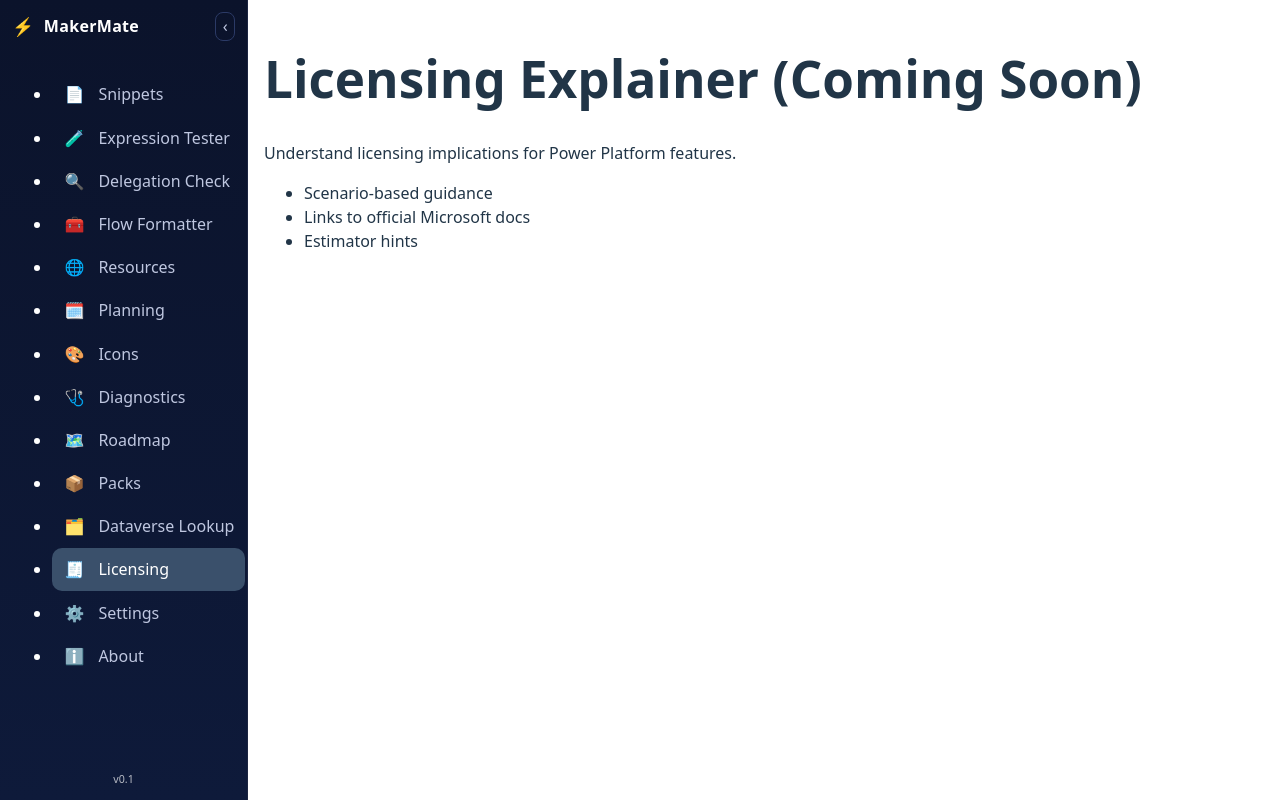
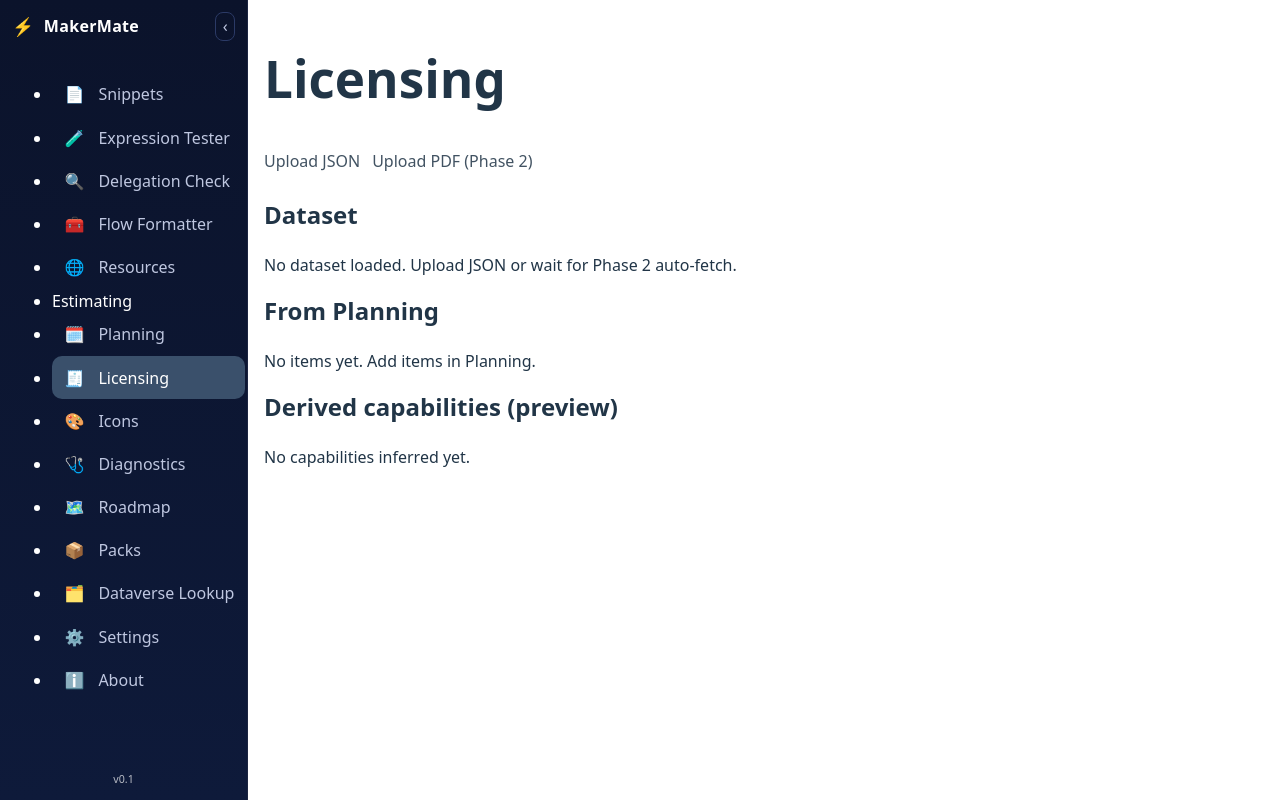
Before and after one commit to eek2020/PowerPlatformCompanion, a React (Vite) app in the folder web/: page /licensing in a window 1280 px wide. Built offline with nearby package versions, Linux system fonts and the light colour scheme.

Commit message:
Estimating Phase 1: shared store, Planning sync, Licensing scaffold (manual upload), Nav group.

```diff
--- a/web/src/components/NavBar.tsx
+++ b/web/src/components/NavBar.tsx
@@ -60,10 +60,17 @@ export default function NavBar() {
               <span className="nav__label">Resources</span>
             </NavLink>
           </li>
+          <li className="nav__section" aria-label="Estimating">Estimating</li>
           <li>
             <NavLink to="/planning" className={({ isActive }) => isActive ? 'nav__item active' : 'nav__item'}>
               <span className="nav__icon">🗓️</span>
               <span className="nav__label">Planning</span>
+            </NavLink>
+          </li>
+          <li>
+            <NavLink to="/licensing" className={({ isActive }) => isActive ? 'nav__item active' : 'nav__item'}>
+              <span className="nav__icon">🧾</span>
+              <span className="nav__label">Licensing</span>
             </NavLink>
           </li>
           <li>
@@ -97,12 +104,6 @@ export default function NavBar() {
             </NavLink>
           </li>
           <li>
-            <NavLink to="/licensing" className={({ isActive }) => isActive ? 'nav__item active' : 'nav__item'}>
-              <span className="nav__icon">🧾</span>
-              <span className="nav__label">Licensing</span>
-            </NavLink>
-          </li>
-          <li>
             <NavLink to="/settings" className={({ isActive }) => isActive ? 'nav__item active' : 'nav__item'}>
               <span className="nav__icon">⚙️</span>
               <span className="nav__label">Settings</span>
--- a/web/src/pages/LicensingPage.tsx
+++ b/web/src/pages/LicensingPage.tsx
@@ -1,13 +1,147 @@
+import { useEffect, useMemo, useState } from 'react'
+import { estimatingStore, type LicensingDataset } from '../state/estimating'
+
 export default function LicensingPage() {
+  const [snapshot, setSnapshot] = useState(estimatingStore.getState())
+  const [status, setStatus] = useState<string>('')
+
+  useEffect(() => {
+    const unsub = estimatingStore.subscribe(() => setSnapshot(estimatingStore.getState()))
+    return () => unsub()
+  }, [])
+
+  const planningItems = snapshot.planningItems || []
+  const dataset = snapshot.licensing
+
+  const requiredCapabilities = useMemo(() => {
+    // Placeholder derivation for Phase 1: map components to high-level capabilities
+    // Will be replaced by rules in Phase 2 when dataset schema is formalized
+    const caps = new Set<string>()
+    for (const i of planningItems) {
+      if (i.category === 'Power Platform') {
+        if (i.component === 'Power Apps') caps.add('Power Apps app')
+        if (i.component === 'Power Automate') caps.add('Cloud flow')
+        if (i.component === 'Dataverse') caps.add('Dataverse table')
+        if (i.component === 'Power BI') caps.add('Power BI')
+        if (i.component === 'Power Pages') caps.add('Power Pages site')
+      }
+      if (i.category === 'Azure') {
+        if (i.component === 'Functions') caps.add('Azure Functions integration')
+        if (i.component === 'Key Vault') caps.add('Key Vault secret')
+      }
+    }
+    return Array.from(caps)
+  }, [planningItems])
+
+  const onUploadJson = async (file: File) => {
+    try {
+      const text = await file.text()
+      const data = JSON.parse(text)
+      const ds: LicensingDataset = {
+        versionTag: data.versionTag || 'manual',
+        sourceUrl: data.sourceUrl,
+        fetchedAt: new Date().toISOString(),
+        data,
+      }
+      estimatingStore.setLicensing(ds)
+      setStatus(`Loaded dataset from ${file.name}`)
+    } catch (e) {
+      setStatus('Failed to parse JSON file.')
+    }
+  }
+
+  const onUploadPdf = async (_file: File) => {
+    // Phase 2: parse PDFs. For now, show a message.
+    setStatus('PDF parsing will be added in Phase 2. Please upload JSON for now.')
+  }
+
   return (
     <main className="container">
-      <h1>Licensing Explainer (Coming Soon)</h1>
-      <p>Understand licensing implications for Power Platform features.</p>
-      <ul>
-        <li>Scenario-based guidance</li>
-        <li>Links to official Microsoft docs</li>
-        <li>Estimator hints</li>
-      </ul>
+      <h1>Licensing</h1>
+
+      <section style={{ display: 'flex', gap: 12, alignItems: 'center', flexWrap: 'wrap' }}>
+        <label style={{ display: 'inline-block' }}>
+          <input
+            type="file"
+            accept="application/json,.json"
+            style={{ display: 'none' }}
+            onChange={e => {
+              const f = e.target.files?.[0]
+              if (f) onUploadJson(f)
+              e.currentTarget.value = ''
+            }}
+          />
+          <span role="button" aria-label="Upload licensing JSON" className="button-like">Upload JSON</span>
+        </label>
+        <label style={{ display: 'inline-block' }}>
+          <input
+            type="file"
+            accept="application/pdf"
+            style={{ display: 'none' }}
+            onChange={e => {
+              const f = e.target.files?.[0]
+              if (f) onUploadPdf(f)
+              e.currentTarget.value = ''
+            }}
+          />
+          <span role="button" aria-label="Upload licensing PDF" className="button-like">Upload PDF (Phase 2)</span>
+        </label>
+        <div aria-live="polite" style={{ minHeight: 20, color: '#475569' }}>{status}</div>
+      </section>
+
+      <section style={{ marginTop: '1rem' }}>
+        <h2 style={{ marginTop: 0 }}>Dataset</h2>
+        {dataset ? (
+          <div>
+            <p><strong>Version:</strong> {dataset.versionTag || 'n/a'} &nbsp; <strong>Source:</strong> {dataset.sourceUrl || 'manual upload'} &nbsp; <strong>Fetched:</strong> {dataset.fetchedAt || 'n/a'}</p>
+            <details>
+              <summary>View raw (first 1,000 chars)</summary>
+              <pre style={{ whiteSpace: 'pre-wrap' }}>{JSON.stringify(dataset.data, null, 2).slice(0, 1000)}</pre>
+            </details>
+          </div>
+        ) : (
+          <p>No dataset loaded. Upload JSON or wait for Phase 2 auto-fetch.</p>
+        )}
+      </section>
+
+      <section style={{ marginTop: '1rem' }}>
+        <h2 style={{ marginTop: 0 }}>From Planning</h2>
+        {planningItems.length === 0 ? (
+          <p>No items yet. Add items in Planning.</p>
+        ) : (
+          <table style={{ width: '100%', borderCollapse: 'collapse' }}>
+            <thead>
+              <tr>
+                <th style={{ textAlign: 'left', borderBottom: '1px solid #2f2f2f' }}>Category</th>
+                <th style={{ textAlign: 'left', borderBottom: '1px solid #2f2f2f' }}>Component</th>
+                <th style={{ textAlign: 'left', borderBottom: '1px solid #2f2f2f' }}>Complexity</th>
+                <th style={{ textAlign: 'left', borderBottom: '1px solid #2f2f2f' }}>T‑Shirt</th>
+              </tr>
+            </thead>
+            <tbody>
+              {planningItems.map((i: any) => (
+                <tr key={i.id}>
+                  <td style={{ padding: '0.25rem 0' }}>{i.category}</td>
+                  <td style={{ padding: '0.25rem 0' }}>{i.component}</td>
+                  <td style={{ padding: '0.25rem 0' }}>{i.complexity}</td>
+                  <td style={{ padding: '0.25rem 0' }}>{i.size}</td>
+                </tr>
+              ))}
+            </tbody>
+          </table>
+        )}
+      </section>
+
+      <section style={{ marginTop: '1rem' }}>
+        <h2 style={{ marginTop: 0 }}>Derived capabilities (preview)</h2>
+        {requiredCapabilities.length === 0 ? (
+          <p>No capabilities inferred yet.</p>
+        ) : (
+          <ul>
+            {requiredCapabilities.map(c => <li key={c}>{c}</li>)}
+          </ul>
+        )}
+      </section>
     </main>
   )
 }
--- a/web/src/pages/PlanningPage.tsx
+++ b/web/src/pages/PlanningPage.tsx
@@ -1,4 +1,5 @@
 import { useEffect, useMemo, useRef, useState } from 'react'
+import { estimatingStore } from '../state/estimating'
 
 export type TShirt = 'XS' | 'S' | 'M' | 'L' | 'XL'
 export type Complexity = 'Simple' | 'Moderate' | 'Complex'
@@ -56,6 +57,10 @@ export default function PlanningPage() {
 
   useEffect(() => {
     localStorage.setItem(STORAGE_KEY, JSON.stringify(items))
+    // Mirror into shared Estimating store for cross-page sync
+    try {
+      estimatingStore.setPlanning(items)
+    } catch {}
   }, [items])
 
   const sizes: TShirt[] = ['XS', 'S', 'M', 'L', 'XL']
--- /dev/null
+++ b/web/src/state/estimating.ts
@@ -0,0 +1,65 @@
+// Shared state for Estimating (Planning + Licensing)
+// Minimal evented store with localStorage persistence.
+
+export type LicensingDataset = {
+  versionTag?: string
+  sourceUrl?: string
+  fetchedAt?: string
+  // Free-form payload for now; will formalize in Phase 2
+  data?: any
+}
+
+export type EstimatingState = {
+  planningItems: any[]
+  licensing: LicensingDataset | null
+}
+
+const LS_KEY = 'mm.estimating.v1'
+
+function load(): EstimatingState {
+  try {
+    const raw = localStorage.getItem(LS_KEY)
+    if (raw) return JSON.parse(raw)
+  } catch {}
+  return { planningItems: [], licensing: null }
+}
+
+let state: EstimatingState = load()
+
+const listeners = new Set<() => void>()
+
+function save() {
+  try {
+    localStorage.setItem(LS_KEY, JSON.stringify(state))
+  } catch {}
+}
+
+export const estimatingStore = {
+  getState(): EstimatingState {
+    return state
+  },
+  subscribe(fn: () => void) {
+    listeners.add(fn)
+    return () => { listeners.delete(fn) }
+  },
+  setPlanning(items: any[]) {
+    state = { ...state, planningItems: items }
+    save()
+    listeners.forEach(l => l())
+  },
+  setLicensing(dataset: LicensingDataset | null) {
+    state = { ...state, licensing: dataset }
+    save()
+    listeners.forEach(l => l())
+  },
+}
+
+// Listen to storage changes (multi-tab sync)
+window.addEventListener('storage', (e) => {
+  if (e.key === LS_KEY && e.newValue) {
+    try {
+      state = JSON.parse(e.newValue)
+      listeners.forEach(l => l())
+    } catch {}
+  }
+})
```
